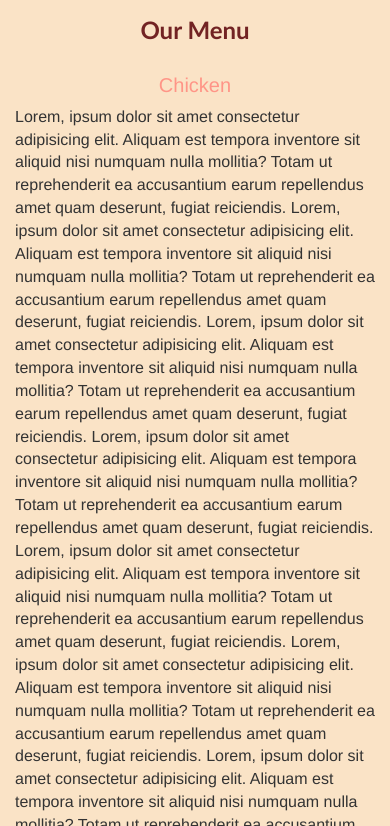
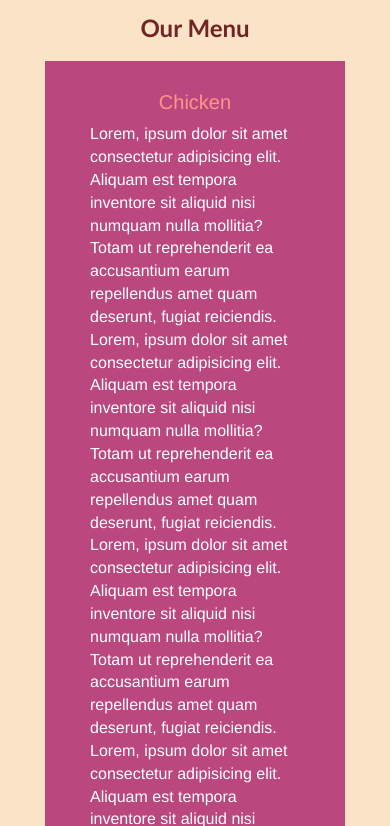
Before and after one commit to Sanchita210507/Module-3-Assignment, a plain HTML site: page index.html in a window 390 px wide. Shown: the part 94-920 px from the top of the page. Drawn offline with Linux system fonts and the light colour scheme.

Commit message:
Update style.css

```diff
--- a/css/style.css
+++ b/css/style.css
@@ -17,6 +17,7 @@ body{
     padding-bottom: 20px;
     height: auto;
     line-height: normal;
+
   }
 
   .navbar-brand h1{
@@ -33,15 +34,16 @@ body{
   h2{
     font-size: 2em;
     color: #722323;
-    text-align: center;
     font-family: 'Trebuchet MS', 'Lucida Sans Unicode', 'Lucida Grande', 'Lucida Sans', Arial, sans-serif;
     font-weight: bold;
   }
 
-  .para{
+  .section-tall {
     background-color: #BA487F;
     color: white;
-    margin: 50px;
+    margin-top: 15px;
+    margin-right: -50px;
+    margin-left: -50px;
     padding: 30px;
     padding-top: 10px;
 }
@@ -51,19 +53,21 @@ body{
     color: #FF9587;
   }
 
-/* Large Devices */
-@media (min-width: 1200px){
-
+  /* Small Devices */
+  @media (min-width: 768px ) and (max-width: 991px){
+    .section-tall{
+      margin-left: 10px;
+      margin-right: 10px;
+    }
   }
 
   /* Medium Devices */
-@media (min-width: 992px) and (max-width: 1199px){
-
+  @media (min-width: 992px ) and (max-width: 1199px){
+    .section-tall{
+      /* margin: 30px; */
+      margin-left: 10px;
+      margin-right: 10px;
     }
-
-/* Small Devices */
-@media (min-width: 768px) and (max-width: 991px){
-
   }
 
 /* Extra Small Devices */
@@ -71,6 +75,9 @@ body{
   .navbar-brand{
     font-size: 1.1em;
 
+  }
+  .navbar-brand h1{
+    font-size: 1.8em;
   }
   h2{
     font-size: 24px;
@@ -90,6 +97,7 @@ body{
   #nav-list a:hover{
     color: #E195AB;
   }
+
 
   .collapse{
     border: 2px solid whitesmoke;
@@ -124,9 +132,13 @@ body{
     margin-top: 30px;
   }
 
-  .para{
-    margin-top: 30px;
-
+  .section-tall {
+    background-color: #BA487F;
+    color: white;
+    margin: 30px;
+    margin-top: 10px;
+    padding: 30px;
+    padding-top: 10px;
 }
 
   h3{
```
Lines whose indentation alone changed are shown as unchanged.
